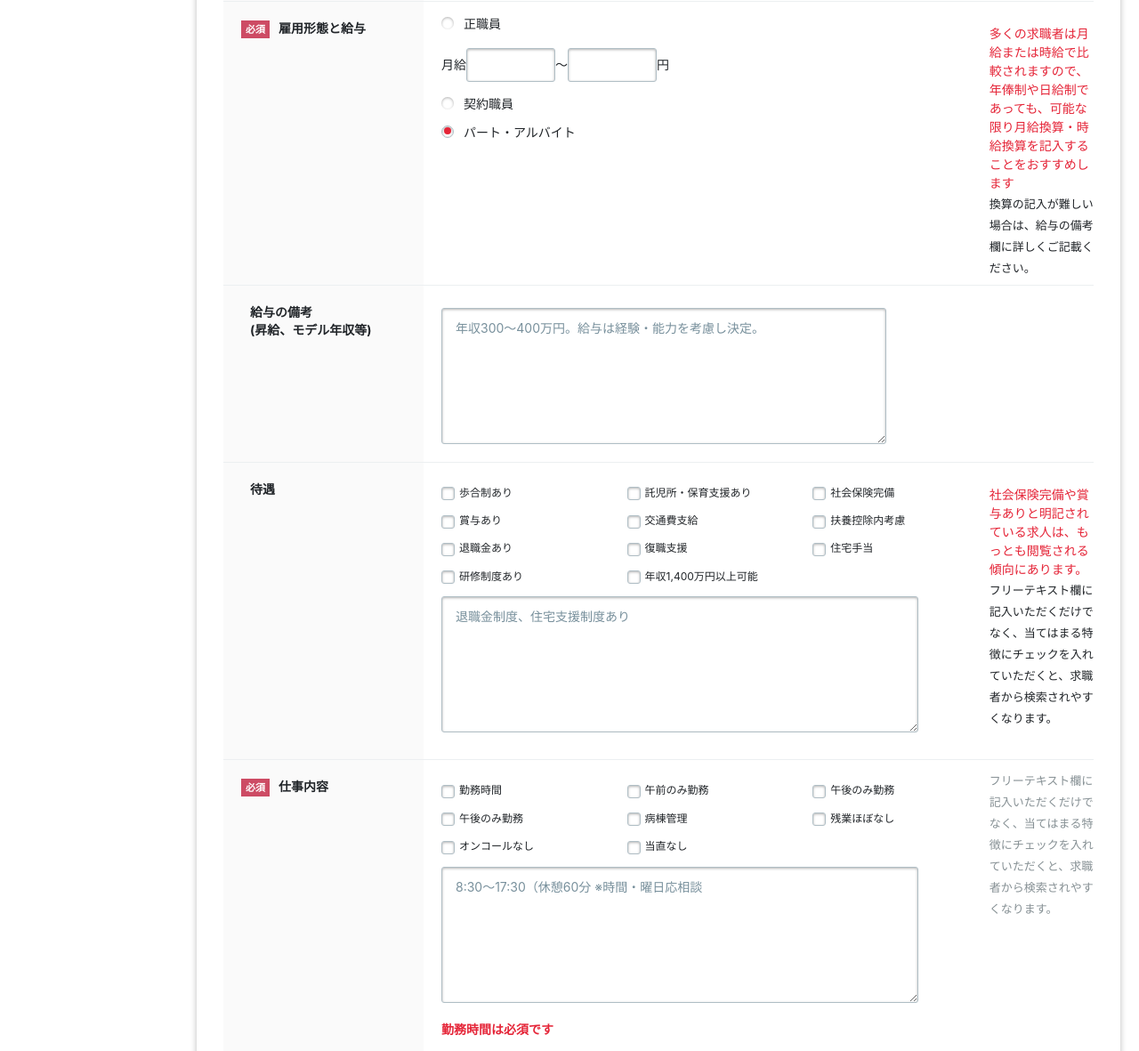
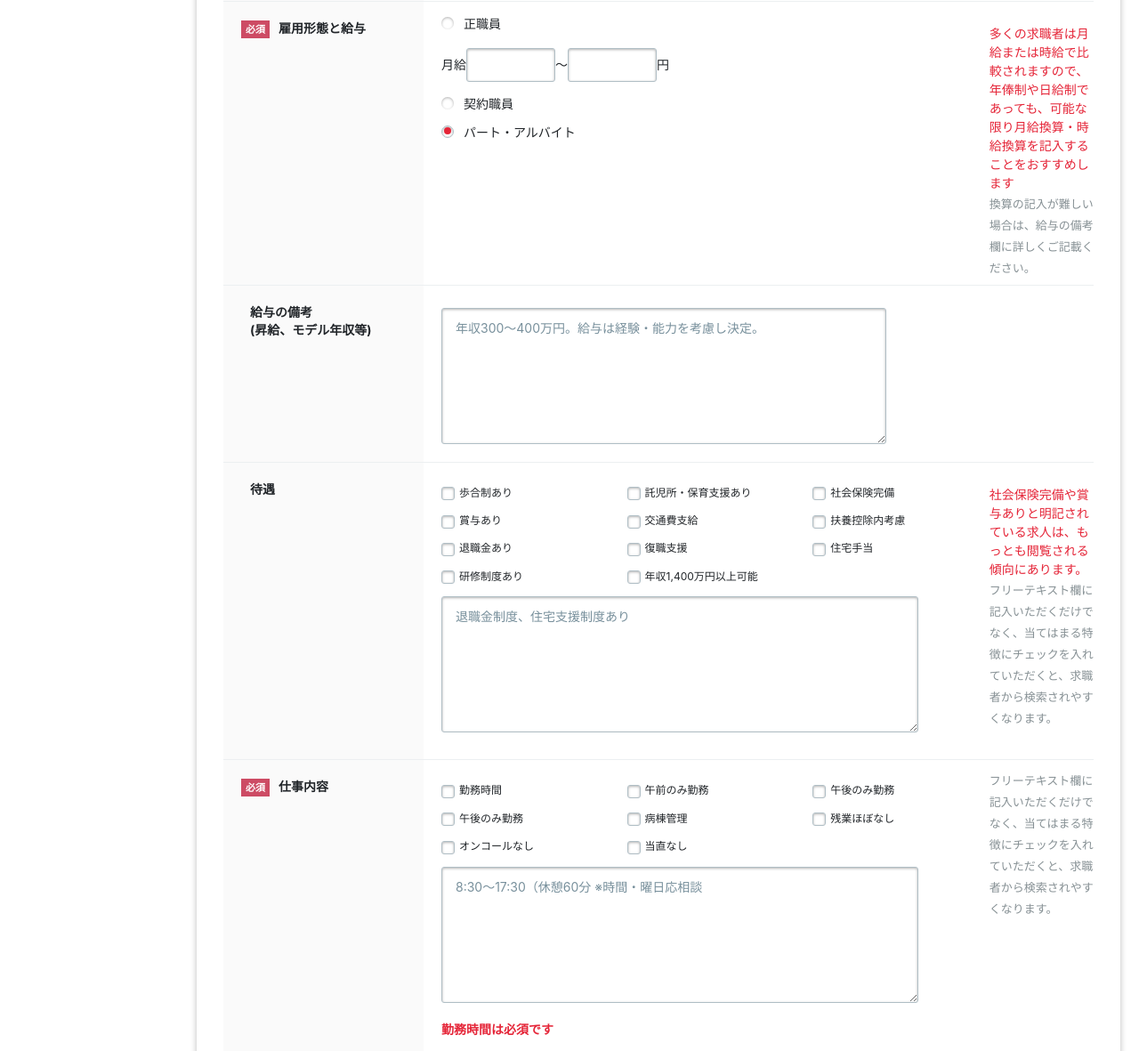
Before and after one commit to seasoftmayzinmarwin/seasoft-mayzin, a PHP site: page /jobs-offer-register.php in a window 1280 px wide. Shown: the part 2186-3367 px from the top of the page at 89% size. Run offline with PHP 8.4, Linux system fonts and the light colour scheme.

Commit message:
Add card-font

```diff
--- a/jobs-offer-register.php
+++ b/jobs-offer-register.php
@@ -721,7 +721,7 @@
                   <div class="space-pd-top-sm">
                       <span class="definition-txt-alert card-fw-normal">多くの求職者は月給または時給で比較されますので、年俸制や日給制であっても、可能な限り月給換算・時給換算を記入することをおすすめします
                       </span>
-                    <span class="registering-txt">換算の記入が難しい場合は、給与の備考欄に詳しくご記載ください。</span>
+                    <span class="registering-txt card-font-grey">換算の記入が難しい場合は、給与の備考欄に詳しくご記載ください。</span>
                   </div>
                 </dd>
               </dl>
@@ -864,7 +864,7 @@
                   <div class="space-pd-top-sm">
                       <span class="definition-txt-alert card-fw-normal">社会保険完備や賞与ありと明記されている求人は、もっとも閲覧される傾向にあります。
                       </span>
-                    <span class="space-mt-10 registering-txt">フリーテキスト欄に記入いただくだけでなく、当てはまる特徴にチェックを入れていただくと、求職者から検索されやすくなります。</span>
+                    <span class="space-mt-10 registering-txt card-font-grey">フリーテキスト欄に記入いただくだけでなく、当てはまる特徴にチェックを入れていただくと、求職者から検索されやすくなります。</span>
                   </div>
                   <div class="space"></div>
                 </dd>
@@ -1300,7 +1300,7 @@
                   <div class="space-pd-top-sm">
                       <span class="definition-txt-alert card-fw-normal">求職者が迷われないよう、必須の条件は「応募要件」に、必須ではないが望ましい条件は「歓迎要件」にご記入ください。
                       </span>
-                    <span class="space-mt-10 registering-txt">フリーテキスト欄に記入いただくだけでなく、当てはまる特徴にチェックを入れていただくと、求職者から検索されやすくなります。</span>
+                    <span class="space-mt-10 registering-txt card-font-grey">フリーテキスト欄に記入いただくだけでなく、当てはまる特徴にチェックを入れていただくと、求職者から検索されやすくなります。</span>
                   </div>
                   <div class="space"></div>
                 </dd>
@@ -1420,7 +1420,7 @@
                   750000円
                 </dd>
                 <dd class="e-fac-new-right">
-                  <span class="registering-txt">採用単価を上げていただくと、検索結果ページで当該求人がほかの求人より上位に表示されるようになり、より多くの求職者の目に止まりやすくなります。</span>
+                  <span class="registering-txt card-font-grey">採用単価を上げていただくと、検索結果ページで当該求人がほかの求人より上位に表示されるようになり、より多くの求職者の目に止まりやすくなります。</span>
                 </dd>
               </dl>
             </li>
```
